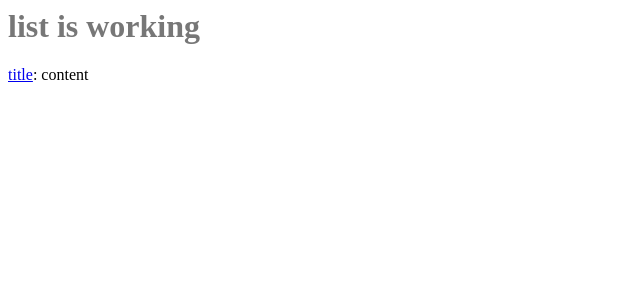
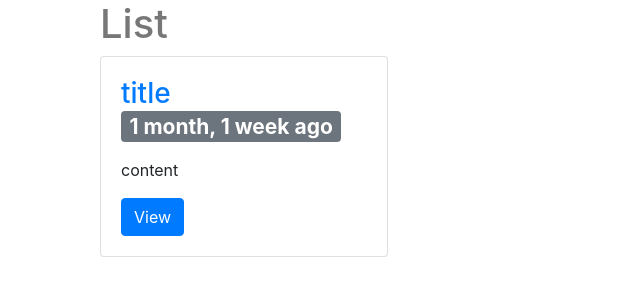
Before and after one commit to kawalot/buryachok, a Django app: page /posts/ in a window 1280 px wide. Shown: the top 300 px of the page, without its empty margins (0-640 px from the left). Run offline with Django 3.2, Linux system fonts and the light colour scheme; data comes from the database, SQL or seed files in the repository; some libraries are stand-ins or nearby versions.

Commit message:
Added bootstrap

```diff
--- a/src/posts/views.py
+++ b/src/posts/views.py
@@ -31,7 +31,7 @@ def post_list(request):
 	queryset = Post.objects.all()
 	context = {
 		"object_list": queryset,
-		"title": "list"
+		"title": "List"
 	}
 	return render(request, "post_list.html", context)
 	#return HttpResponse("<h1>Hello from Docker</h1>")
--- a/src/templates/base.html
+++ b/src/templates/base.html
@@ -1,10 +1,12 @@
 {% load staticfiles %}
 <!--DOCTYPE html -->
-
-<html>
+<html lang="en">
 <head>
+<meta charset="utf-8">
+<meta name="viewport" content="width=device-width, initial-scale=1, shrink-to-fit=no">
+<link rel="stylesheet" href="https://stackpath.bootstrapcdn.com/bootstrap/4.1.3/css/bootstrap.min.css" integrity="sha384-MCw98/SFnGE8fJT3GXwEOngsV7Zt27NXFoaoApmYm81iuXoPkFOJwJ8ERdknLPMO" crossorigin="anonymous">
+<link rel='stylesheet' href='{% static "css/base.css" %}' />
 <title>{% block head_title %} Buryachok blog {% endblock head_title %}</title>
-<link rel='stylesheet' href='{% static "css/base.css" %}' />
 <style>
 	{% block style %} {% endblock style %}
 </style>
@@ -21,7 +23,9 @@
 {% endblock content %}
 
 </div>
-
+<script src="https://code.jquery.com/jquery-3.3.1.slim.min.js" integrity="sha384-q8i/X+965DzO0rT7abK41JStQIAqVgRVzpbzo5smXKp4YfRvH+8abtTE1Pi6jizo" crossorigin="anonymous"></script>
+<script src="https://cdnjs.cloudflare.com/ajax/libs/popper.js/1.14.3/umd/popper.min.js" integrity="sha384-ZMP7rVo3mIykV+2+9J3UJ46jBk0WLaUAdn689aCwoqbBJiSnjAK/l8WvCWPIPm49" crossorigin="anonymous"></script>
+<script src="https://stackpath.bootstrapcdn.com/bootstrap/4.1.3/js/bootstrap.min.js" integrity="sha384-ChfqqxuZUCnJSK3+MXmPNIyE6ZbWh2IMqE241rYiqJxyMiZ6OW/JmZQ5stwEULTy" crossorigin="anonymous"></script>
 </body>
 
 </html>
--- a/src/templates/post_form.html
+++ b/src/templates/post_form.html
@@ -1,11 +1,13 @@
 {% extends "base.html" %}
 
 {% block content %}
+<div class='col-sm-8 col-sm-offset-3'>
 	<h1>Form</h1>
 	<form method="POST" action="">
 		{% csrf_token %}
 		{{ form.as_p }}
 
-		<input type="submit" value="Create Post" />
+		<input type="submit" class="btn btn-primary" value="Create Post" />
 	</form>
+</div>
 {% endblock content %}
--- a/src/templates/post_list.html
+++ b/src/templates/post_list.html
@@ -2,9 +2,26 @@
 
 {% block content %}
 
-<h1>{{ title }} is working</h1>
+<div class='col-sm-8 col-sm-offset-3'>
+<h1>{{ title }}</h1>
 {% for object in object_list %}
-	<a href="{{ object.get_absolute_url }}">{{ object.title }}</a>: {{ object.content}}</br>
+<div class="row">
+<div class="col-sm-12">
+<div class="card" style="width: 18rem;">
+
+<!--   <img class="card-img-top" src=".../100px180/" alt="Card image cap">-->
+	<div class="card-body">
+    <h3 class="card-title"><a href='{{ object.get_absolute_url }}'>{{ object.title }}</a> <span class="badge badge-secondary">{{object.timestamp|timesince}} ago</span></h3>
+    <p class="card-text">{{ object.content|linebreaks|truncatechars:120 }}</p>
+    <a href="{{ object.get_absolute_url }}" class="btn btn-primary">View</a>
+  	</div>
+</div>
+</div>
+<hr/>
+</div>
+</br>
 {% endfor %}
+</div>
+
 
 {% endblock content %}
```
Also changed, not shown: src/templates/post_detail.html (+4 -4 lines).
